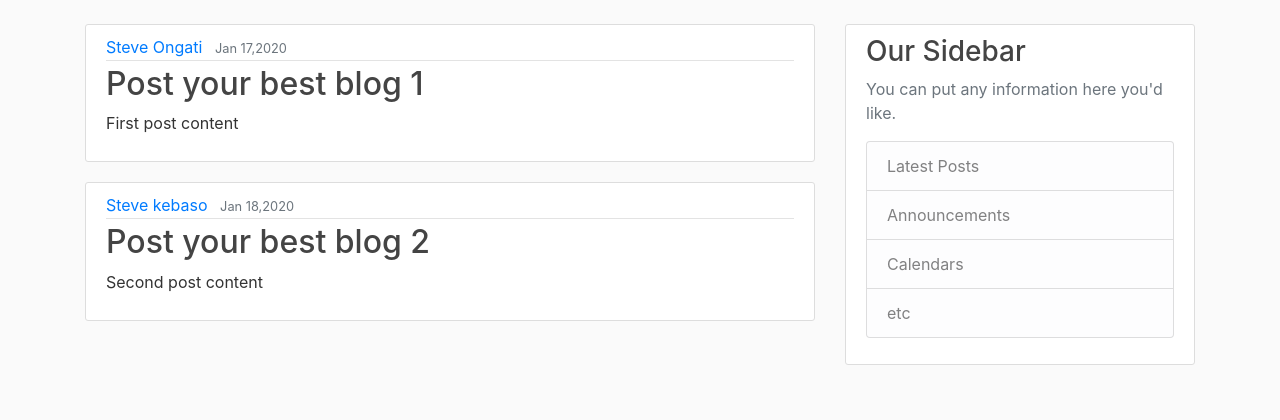
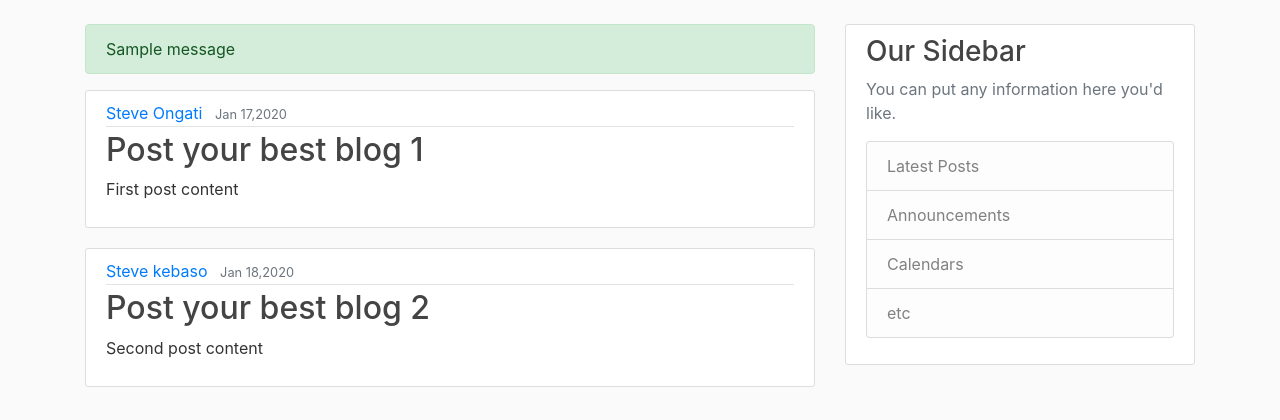
Before and after one commit to mwiha/new-blog, a Flask app: page / in a window 1280 px wide. Shown: the part 56-476 px from the top of the page. Run offline with Flask 2, Linux system fonts and the light colour scheme; one stand-in notice (Sample message) is shown; some libraries are stand-ins or nearby versions.

Commit message:
added the content to the register.html

```diff
--- a/templates/blog.html
+++ b/templates/blog.html
@@ -42,6 +42,15 @@
     <main role="main" class="container">
       <div class="row">
         <div class="col-md-8">
+          {% with messages = get_flashed_messages(with_categories=true) %}
+            {% if messages %}
+              {% for category, message in messages %}
+                <div class="alert alert-{{ category }}">
+                  {{ message }}
+                </div>
+              {% endfor %}
+            {% endif %}
+          {% endwith %}
           {% block content %}{% endblock %}
         </div>
         <div class="col-md-4">
```
